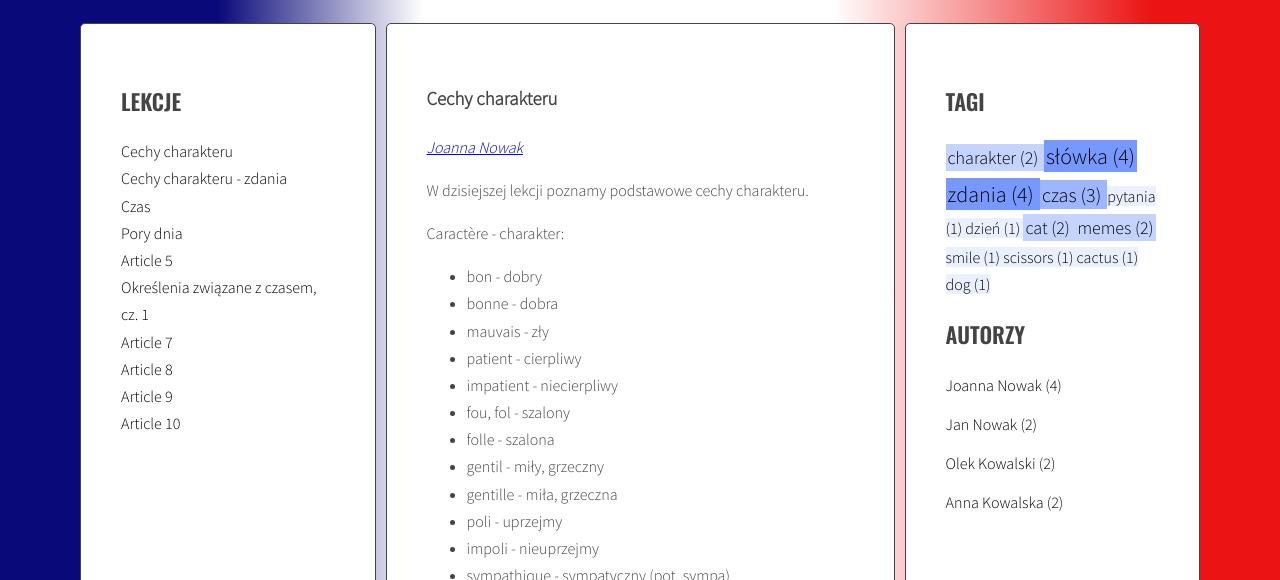
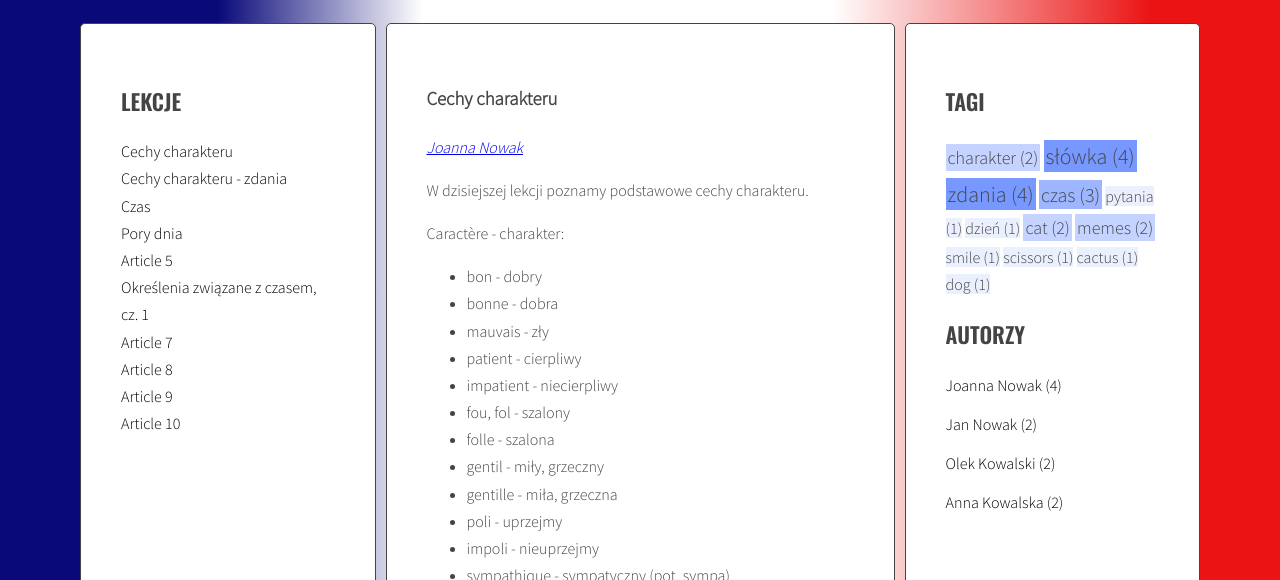
Before and after one commit to msedkiewicz/Modul-6-javascript-blog, a website: page index.html in a window 1280 px wide. Shown: the part 220-800 px from the top of the page. Drawn offline with nearby package versions, Linux system fonts and the light colour scheme.

Commit message:
Add template tag cloud link Handlebar

```diff
--- a/index.html
+++ b/index.html
@@ -376,6 +376,14 @@
     <script id="template-article-author" type="text/x-handlebars-template">
       <a href="#author-{{ authorsTag }}"><span>{{ authorsName }}</span></a>
     </script>
+    <script id="template-tag-cloud-link" type="text/x-handlebars-template">
+      {{#each tags}}
+      <li class="{{className}}">{{ tag }} ({{ count }})</li>
+      {{/each}}
+    </script>
+    <script id="authors-posts" type="text/x-handlebars-template">
+      <p>Lorem ipsumc 2</p>
+    </script>
     <script src="https://cdnjs.cloudflare.com/ajax/libs/handlebars.js/4.1.0/handlebars.min.js"></script>
     <script src="js/script.js"></script>
   </body>
--- a/js/script.js
+++ b/js/script.js
@@ -6,6 +6,7 @@
     articleLink: Handlebars.compile(document.querySelector('#template-article-link').innerHTML),
     articleTag: Handlebars.compile(document.querySelector('#template-article-tags').innerHTML),
     articleAuthor: Handlebars.compile(document.querySelector('#template-article-author').innerHTML),
+    tagCloudLink: Handlebars.compile(document.querySelector('#template-tag-cloud-link').innerHTML),
   };
 
 
@@ -175,7 +176,7 @@
       const tagList = document.querySelector(select.listOf.tags);
 
       /* [NEW] create variable for all links HTML code */
-      let allTagsHTML = '';
+      const allTagsData = {tags: []};
 
       const tagsParams = calculateTagsParams(allTags);
       // console.log('tagsParams:', tagsParams);
@@ -183,11 +184,17 @@
       /* [NEW] START LOOP: for each tag in allTags: */
       for(let tag in allTags){
         /* [NEW] generate code of a link and add it to allTagsHTML */
-        allTagsHTML += '<li><a href="#tag-' + tag + '" class="' + calculateTagClass(allTags[tag], tagsParams) +'">' + tag + ' (' + allTags[tag] + ') ' + '</a></li>';
-      /* [NEW] END LOOP: for each tag in allTags: */
+        // let tagLinkHTML = '<li><a href="#tag-' + tag + '" class="' + calculateTagClass(allTags[tag], tagsParams) +'">' + tag + ' (' + allTags[tag] + ') ' + '</a></li>';
+        allTagsData.tags.push({
+          tag: tag,
+          count: allTags[tag],
+          className: calculateTagClass(allTags[tag], tagsParams)
+        });
+        /* [NEW] END LOOP: for each tag in allTags: */
+        // console.log(allTagsData);
       }
       /*[NEW] add HTML from allTagsHTML to tagList */
-      tagList.innerHTML = allTagsHTML;
+      tagList.innerHTML = templates.tagCloudLink(allTagsData);
     }
 
     function tagClickHandler(event){
```
